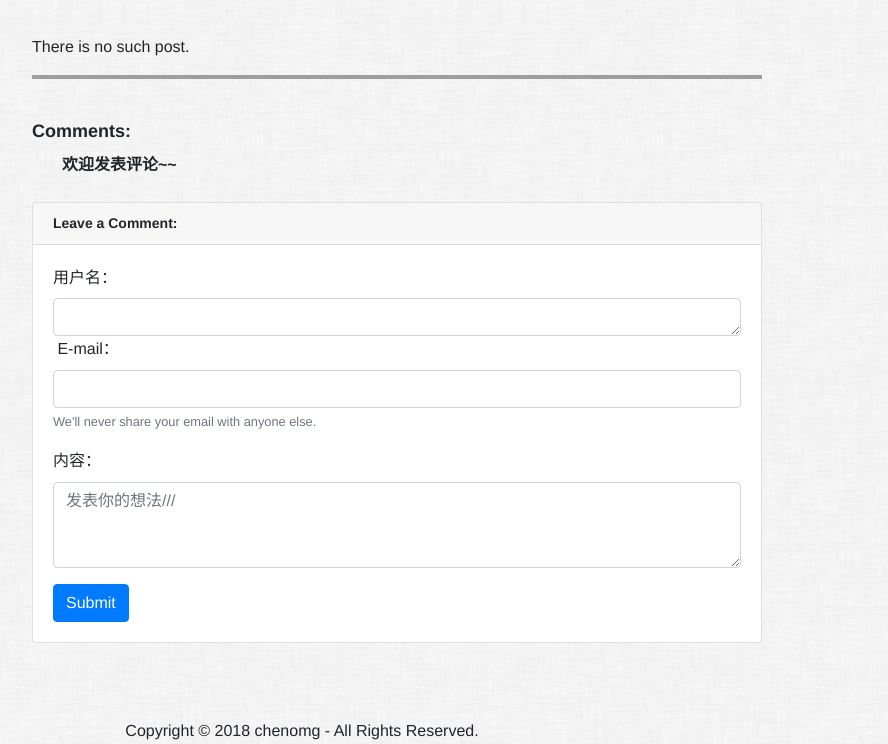
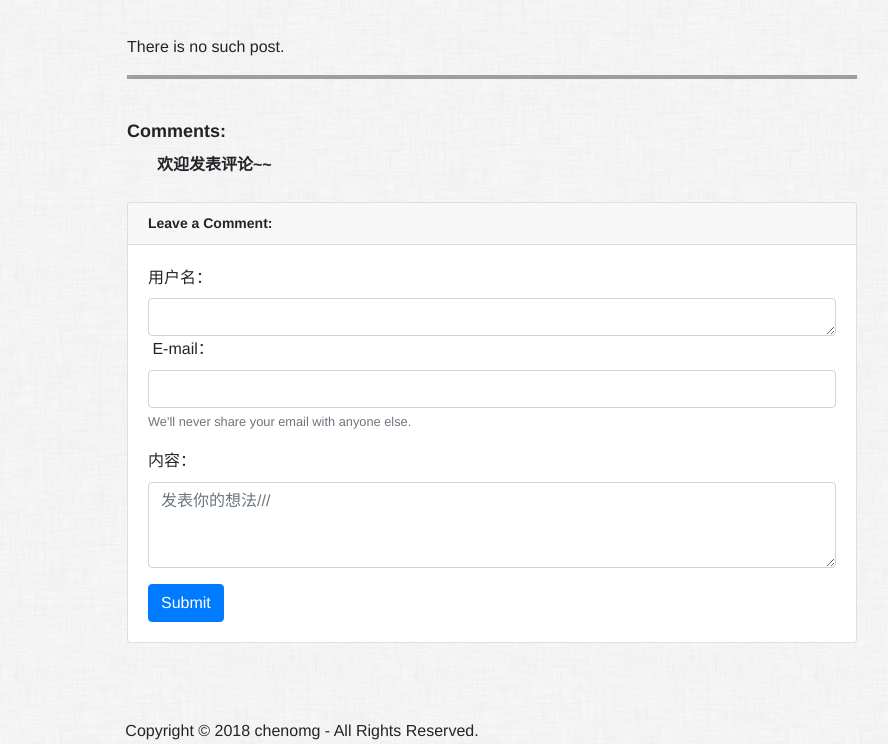
Before and after one commit to chenomg/blog.jase.im_v0.1, a Django app: template jase_im/templates/blog/post_detail.html in a window 1280 px wide. Shown: the part 58-802 px from the top of the page, without its empty margins (338-1226 px from the left). Run offline with Django 3.2, Linux system fonts and the light colour scheme; the template is opened without the code that fills it: values that come from a table or form of the project are taken from there, others are empty; some libraries are stand-ins or nearby versions; grey boxes are pictures that could not be loaded.

Commit message:
toc_layout_3to4

```diff
--- a/jase_im/templates/blog/post_detail.html
+++ b/jase_im/templates/blog/post_detail.html
@@ -6,7 +6,7 @@
 {% endblock %}
 {% block toc %}
     <!-- sidebar, which will move to the top on a small screen -->
-    <div class="col-sm-3">
+    <div class="col-sm-4">
         <nav id="toc" data-toggle="toc" class="sticky-top">
         {{ post.toc|safe }}
         </nav>
@@ -58,7 +58,6 @@
                         <div class="media mb-4">
                             <img class="d-flex mr-3 rounded-circle" src="http://placehold.it/50x50" alt="">
                             <div class="media-body">
-                                <!--<h5 class="mt-0">{{ comment.name }}</h5>-->
                                 <strong>{{ comment.name }}</strong> 发表于:&nbsp{{ comment.created_time|date:'M d, Y' }}
                                 <p>{{ comment.content }}</p>
                             </div>
```
